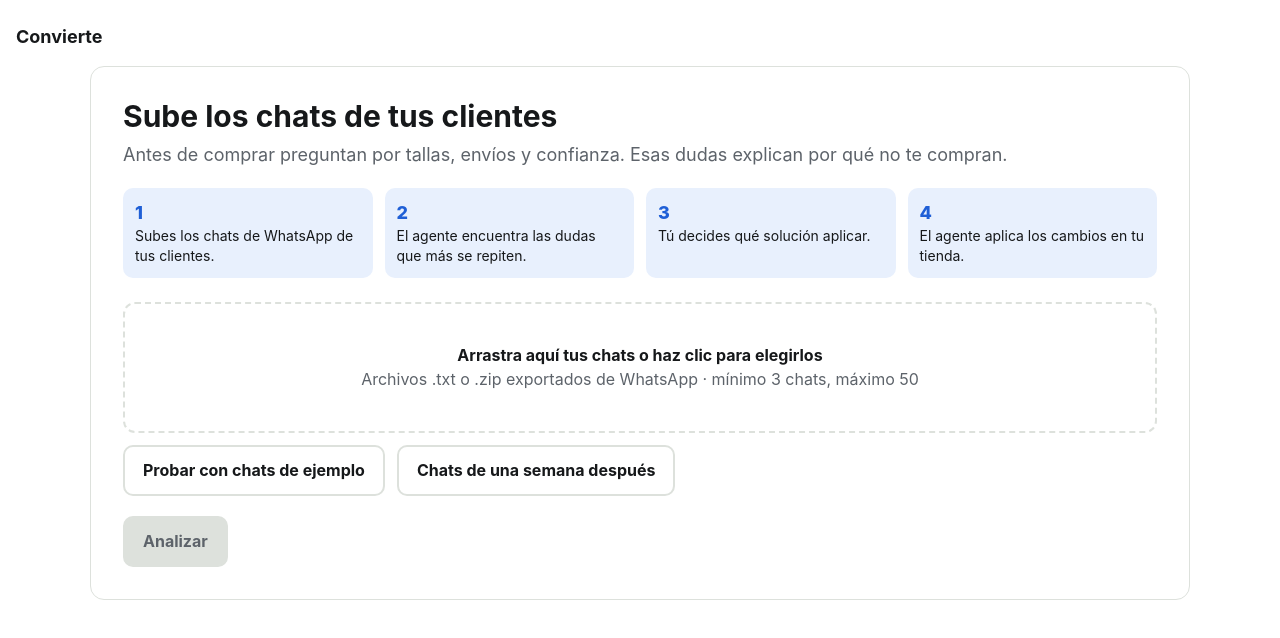
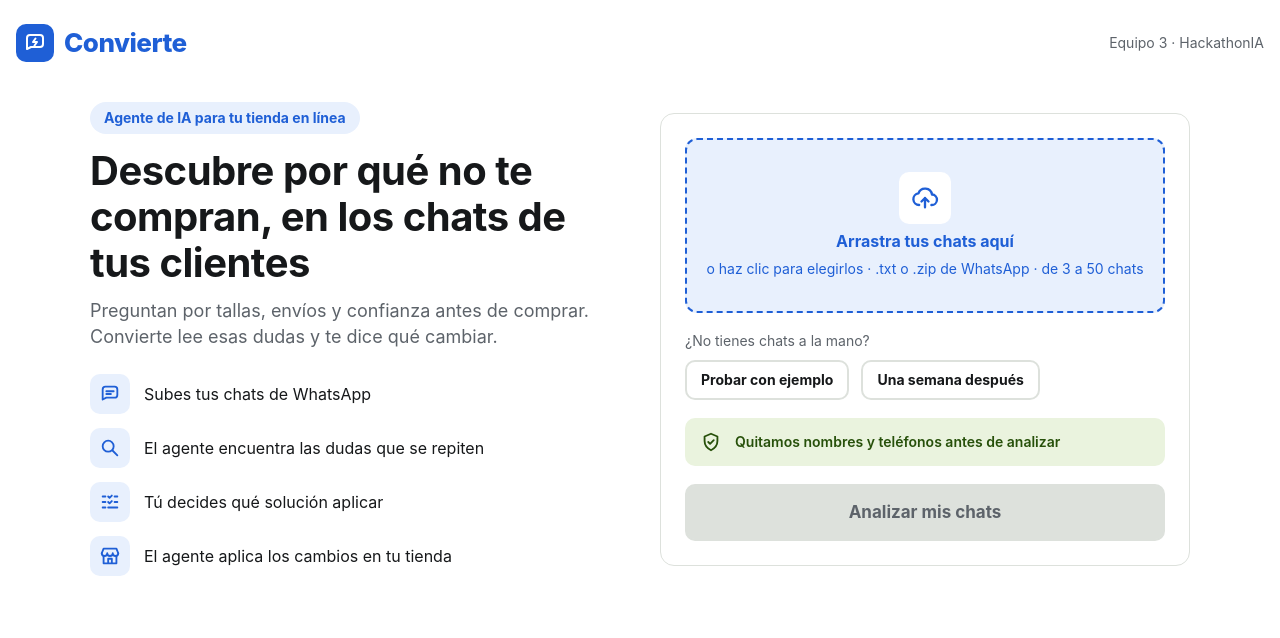
Before and after one commit to descamilla-codes/hackathonia-agente, a website with bundled scripts: page index.html in a window 1280 px wide. Both pictures are taken after a click on the button "Empezar". Built offline with nearby package versions, Linux system fonts and the light colour scheme.

Commit message:
feat: redesign header, cover and upload screen

```diff
--- a/index.html
+++ b/index.html
@@ -7,24 +7,24 @@
 <style>
 :root {
   --bg: #ffffff; --sheet: #ffffff; --ink: #16181a; --muted: #5d636a;
-  --line: #dde1dc; --accent: #1f5fd6; --accent-soft: #e8f0fd; --tab: #e9ebe7; --warn: #fff4e0; --warn-ink: #8a4b00;
+  --line: #dde1dc; --accent: #1f5fd6; --accent-soft: #e8f0fd; --tab: #e9ebe7; --warn: #fff4e0; --warn-ink: #8a4b00; --ok-bg: #eaf3de; --ok-ink: #27500a;
 }
 @media (prefers-color-scheme: dark) {
   :root:not([data-theme="light"]) {
     --bg: #121413; --sheet: #1b1e1c; --ink: #eceeec; --muted: #a2a8a4;
-    --line: #2e332f; --accent: #5b8ff0; --accent-soft: #1a2640; --tab: #232725; --warn: #3a2a10; --warn-ink: #ffcf8a;
+    --line: #2e332f; --accent: #5b8ff0; --accent-soft: #1a2640; --tab: #232725; --warn: #3a2a10; --warn-ink: #ffcf8a; --ok-bg: #173404; --ok-ink: #c0dd97;
   }
 }
 :root[data-theme="dark"] {
   --bg: #121413; --sheet: #1b1e1c; --ink: #eceeec; --muted: #a2a8a4;
-  --line: #2e332f; --accent: #5b8ff0; --accent-soft: #1a2640; --tab: #232725; --warn: #3a2a10; --warn-ink: #ffcf8a;
+  --line: #2e332f; --accent: #5b8ff0; --accent-soft: #1a2640; --tab: #232725; --warn: #3a2a10; --warn-ink: #ffcf8a; --ok-bg: #173404; --ok-ink: #c0dd97;
 }
 * { box-sizing: border-box; }
 body { margin: 0; background: var(--bg); color: var(--ink);
   font: 16px/1.45 -apple-system, "Segoe UI", Helvetica, Arial, sans-serif;
   min-height: 100vh; display: flex; flex-direction: column; align-items: center; padding: 24px 16px; }
 header, main, .banner { width: 100%; max-width: 1440px; }
-#upload, #progress, #empty { max-width: 1100px; margin: 0 auto; }
+#progress, #empty { max-width: 1100px; margin: 0 auto; }
 header { display: flex; justify-content: space-between; align-items: center; margin-bottom: 16px; gap: 12px; }
 header b { font-size: 18px; }
 [hidden] { display: none !important; }
@@ -118,6 +118,37 @@ textarea { background: var(--bg); color: var(--ink); border: 1px solid var(--lin
 .cover .btn { font-size: 18px; padding: 14px 32px; margin-top: 8px; }
 .cover footer { margin-top: 32px; font-size: 14px; color: var(--muted); }
 @media (max-width: 720px) { .cover .brand { font-size: 52px; } .cover .hook { font-size: 26px; } }
+header .logo { display: flex; align-items: center; gap: 10px; }
+.mark { width: 38px; height: 38px; border-radius: 10px; background: var(--accent); color: #fff; display: inline-flex; align-items: center; justify-content: center; }
+.mark svg { width: 24px; height: 24px; }
+.mark.big { width: 72px; height: 72px; border-radius: 18px; }
+.mark.big svg { width: 44px; height: 44px; }
+svg { fill: none; stroke: currentColor; stroke-width: 2; stroke-linecap: round; stroke-linejoin: round; }
+header .name { font-size: 26px; font-weight: 800; color: var(--accent); letter-spacing: -0.5px; }
+header .right { display: flex; align-items: center; gap: 16px; }
+header .team { font-size: 14px; color: var(--muted); }
+.upload { display: grid; grid-template-columns: minmax(0, 1fr) minmax(0, 1fr); gap: 40px; align-items: center; max-width: 1100px; margin: 24px auto 0; }
+.upload .intro h1 { font-size: 40px; line-height: 1.15; margin: 14px 0 12px; letter-spacing: -0.5px; }
+.upload .intro > p { font-size: 18px; margin: 0 0 24px; }
+.pill { display: inline-block; background: var(--accent-soft); color: var(--accent); font-size: 14px; font-weight: 700; padding: 6px 14px; border-radius: 999px; }
+.upload .steps { list-style: none; padding: 0; margin: 0; display: grid; gap: 14px; grid-template-columns: 1fr; }
+.upload .steps li { display: flex; align-items: center; gap: 14px; font-size: 16px; background: none; padding: 0; }
+.upload .steps li::before { content: none; }
+.ico { width: 40px; height: 40px; border-radius: 10px; background: var(--accent-soft); color: var(--accent); display: inline-flex; align-items: center; justify-content: center; flex: none; }
+.ico svg { width: 22px; height: 22px; }
+.uploader { padding: 24px; }
+.uploader .drop { display: flex; flex-direction: column; align-items: center; gap: 6px; background: var(--accent-soft); border: 2px dashed var(--accent); color: var(--accent); padding: 32px 16px; }
+.uploader .drop span:last-child { font-size: 14px; }
+.uploader .drop .ico { background: var(--sheet); width: 52px; height: 52px; }
+.uploader .drop .ico svg { width: 28px; height: 28px; }
+.small { font-size: 14px; }
+.btn.small { padding: 8px 14px; }
+.row.tight { margin-top: 8px; }
+.uploader p.muted { margin: 18px 0 0; }
+.privacy { display: flex; align-items: center; gap: 10px; margin: 18px 0 0; padding: 10px 12px; border-radius: 10px; background: var(--ok-bg); color: var(--ok-ink); font-size: 14px; font-weight: 600; }
+.privacy .ico { width: 28px; height: 28px; background: none; color: inherit; }
+.btn.wide { width: 100%; margin-top: 18px; font-size: 17px; padding: 14px; }
+@media (max-width: 900px) { .upload { grid-template-columns: 1fr; gap: 24px; } .upload .intro h1 { font-size: 30px; } header .team { display: none; } }
 .hook { font-size: 30px; line-height: 1.15; margin: 0 0 8px; }
 .hook span { color: var(--accent); }
 .steps { display: grid; grid-template-columns: repeat(4, 1fr); gap: 12px; margin: 20px 0 24px; padding: 0; list-style: none; counter-reset: s; }
@@ -141,13 +172,14 @@ textarea { background: var(--bg); color: var(--ink); border: 1px solid var(--lin
 </head>
 <body>
 <header>
-  <b>Convierte</b>
-  <button class="btn ghost" id="restart" hidden>Nuevo análisis</button>
+  <div class="logo"><span class="mark"><svg viewBox="0 0 24 24" aria-hidden="true"><path d="M4 18V7a3 3 0 0 1 3-3h10a3 3 0 0 1 3 3v6a3 3 0 0 1-3 3H8z"/><path d="M12.5 7.5 10 11h4l-2.5 3.5"/></svg></span><span class="name">Convierte</span></div>
+  <div class="right"><span class="team">Equipo 3 · HackathonIA</span><button class="btn ghost" id="restart" hidden>Nuevo análisis</button></div>
 </header>
 <div class="banner" id="banner" role="status" hidden>Sin conexión con la IA, mostrando un análisis de ejemplo.</div>
 
 <main>
   <section class="cover" id="cover">
+    <span class="mark big"><svg viewBox="0 0 24 24" aria-hidden="true"><path d="M4 18V7a3 3 0 0 1 3-3h10a3 3 0 0 1 3 3v6a3 3 0 0 1-3 3H8z"/><path d="M12.5 7.5 10 11h4l-2.5 3.5"/></svg></span>
     <h1 class="brand">Convierte</h1>
     <h2 class="hook">Tus clientes ya te dijeron cómo venderles <span>más</span>. Nadie los está escuchando.</h2>
     <p>Agente de IA que escucha los chats de WhatsApp de tu tienda, encuentra por qué no te compran y te dice qué cambiar.</p>
@@ -155,27 +187,33 @@ textarea { background: var(--bg); color: var(--ink); border: 1px solid var(--lin
     <footer>Equipo 3 · HackathonIA · Utel × Tiendanube</footer>
   </section>
 
-  <section class="card" id="upload" hidden>
-    <h1 class="hook">Sube los chats de tus clientes</h1>
-    <p class="muted" style="font-size:18px;margin:0">Antes de comprar preguntan por tallas, envíos y confianza. Esas dudas explican por qué no te compran.</p>
-    <ol class="steps">
-      <li>Subes los chats de WhatsApp de tus clientes.</li>
-      <li>El agente encuentra las dudas que más se repiten.</li>
-      <li>Tú decides qué solución aplicar.</li>
-      <li>El agente aplica los cambios en tu tienda.</li>
-    </ol>
-    <label class="drop" id="drop">
-      <input type="file" id="files" multiple accept=".txt,.zip">
-      <b>Arrastra aquí tus chats o haz clic para elegirlos</b><br>
-      <span class="muted">Archivos .txt o .zip exportados de WhatsApp · mínimo 3 chats, máximo 50</span>
-    </label>
-    <div class="row" style="margin-top:12px">
-      <button class="btn ghost" id="demo-antes">Probar con chats de ejemplo</button>
-      <button class="btn ghost" id="demo-despues">Chats de una semana después</button>
+  <section class="upload" id="upload" hidden>
+    <div class="intro">
+      <span class="pill">Agente de IA para tu tienda en línea</span>
+      <h1>Descubre por qué no te compran, en los chats de tus clientes</h1>
+      <p class="muted">Preguntan por tallas, envíos y confianza antes de comprar. Convierte lee esas dudas y te dice qué cambiar.</p>
+      <ul class="steps">
+        <li><span class="ico"><svg viewBox="0 0 24 24" aria-hidden="true"><path d="M4 18V7a3 3 0 0 1 3-3h10a3 3 0 0 1 3 3v6a3 3 0 0 1-3 3H8z"/><path d="M8 9h8M8 12h5"/></svg></span>Subes tus chats de WhatsApp</li>
+        <li><span class="ico"><svg viewBox="0 0 24 24" aria-hidden="true"><circle cx="10" cy="10" r="6"/><path d="m15 15 5 5"/></svg></span>El agente encuentra las dudas que se repiten</li>
+        <li><span class="ico"><svg viewBox="0 0 24 24" aria-hidden="true"><path d="M4 6h3M4 12h3M4 18h3"/><path d="m10 6 1.5 1.5L14 5M10 12l1.5 1.5L14 11"/><path d="M17 6h3M17 12h3M10 18h10"/></svg></span>Tú decides qué solución aplicar</li>
+        <li><span class="ico"><svg viewBox="0 0 24 24" aria-hidden="true"><path d="M3 9 5 4h14l2 5"/><path d="M3 9a3 3 0 0 0 6 0 3 3 0 0 0 6 0 3 3 0 0 0 6 0"/><path d="M5 12v8h14v-8M10 20v-5h4v5"/></svg></span>El agente aplica los cambios en tu tienda</li>
+      </ul>
     </div>
-    <div id="status" aria-live="polite"></div>
-    <div class="row">
-      <button class="btn primary" id="analyze" disabled>Analizar</button>
+    <div class="card uploader">
+      <label class="drop" id="drop">
+        <input type="file" id="files" multiple accept=".txt,.zip">
+        <span class="ico up"><svg viewBox="0 0 24 24" aria-hidden="true"><path d="M7 18a5 5 0 0 1-.6-9.96A6 6 0 0 1 18 9a4.5 4.5 0 0 1-.5 9"/><path d="M12 12v8M9 15l3-3 3 3"/></svg></span>
+        <b>Arrastra tus chats aquí</b>
+        <span>o haz clic para elegirlos · .txt o .zip de WhatsApp · de 3 a 50 chats</span>
+      </label>
+      <p class="muted small">¿No tienes chats a la mano?</p>
+      <div class="row tight">
+        <button class="btn ghost small" id="demo-antes">Probar con ejemplo</button>
+        <button class="btn ghost small" id="demo-despues">Una semana después</button>
+      </div>
+      <p class="privacy"><span class="ico"><svg viewBox="0 0 24 24" aria-hidden="true"><path d="M12 3 5 6v5c0 4.5 3 8 7 10 4-2 7-5.5 7-10V6z"/><path d="m9 12 2 2 4-4"/></svg></span>Quitamos nombres y teléfonos antes de analizar</p>
+      <div id="status" aria-live="polite"></div>
+      <button class="btn primary wide" id="analyze" disabled>Analizar mis chats</button>
     </div>
   </section>
 
```
